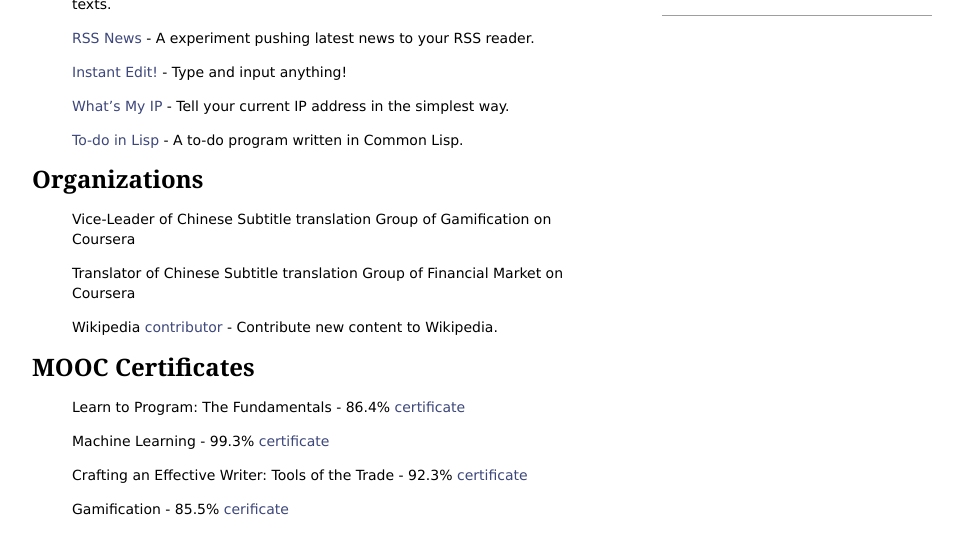
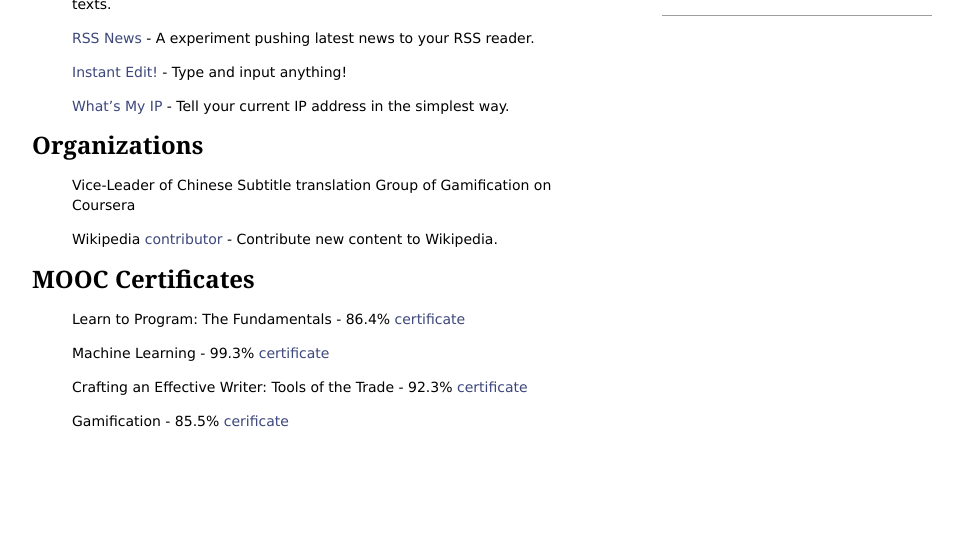
Before and after one commit to guojing0/guojing0.github.io, a Jekyll site: the page built from about-me.md, in a window 1280 px wide, cut to the strip 615-1150 px from the top of the page. Shown: the whole strip, without its empty margins (158-1121 px from the left). Built offline with Jekyll 4.4.1, drawn with Linux system fonts in a browser that asks for light colours; Markdown is read by kramdown in place of the engine named in the settings; after the commit the page ends 1062 px from its top, so only the background shows below that; grey boxes are pictures that could not be loaded.

Commit message:
about-me

```diff
--- a/about-me.md
+++ b/about-me.md
@@ -32,14 +32,10 @@
 
 * [What's My IP](http://ip.guoj.org/) - Tell your current IP address in the simplest way.
 
-* [To-do in Lisp](https://github.com/guojing0/common-lisp/blob/master/todo.lisp) - A to-do program written in Common Lisp.
-
 Organizations
 =====
 
 * Vice-Leader of Chinese Subtitle translation Group of Gamification on Coursera
-
-* Translator of Chinese Subtitle translation Group of Financial Market on Coursera
 
 * Wikipedia [contributor](http://zh.wikipedia.org/wiki/User:Guojkiwi) - Contribute new content to Wikipedia.
 
```
